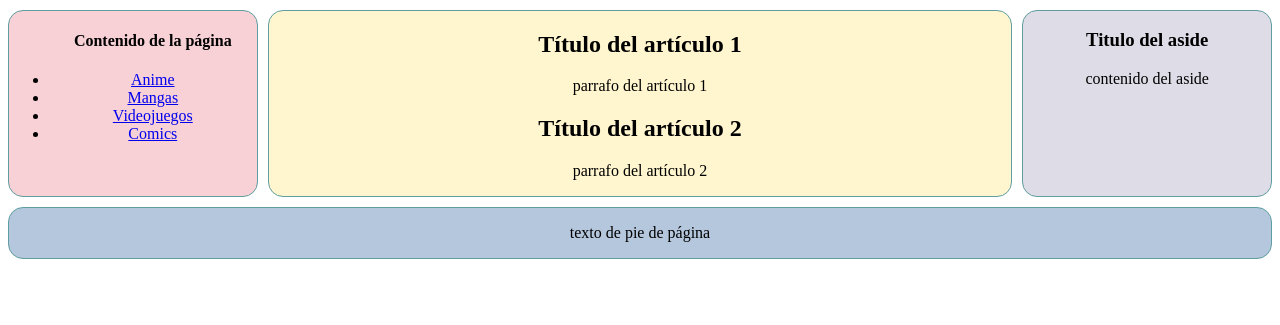
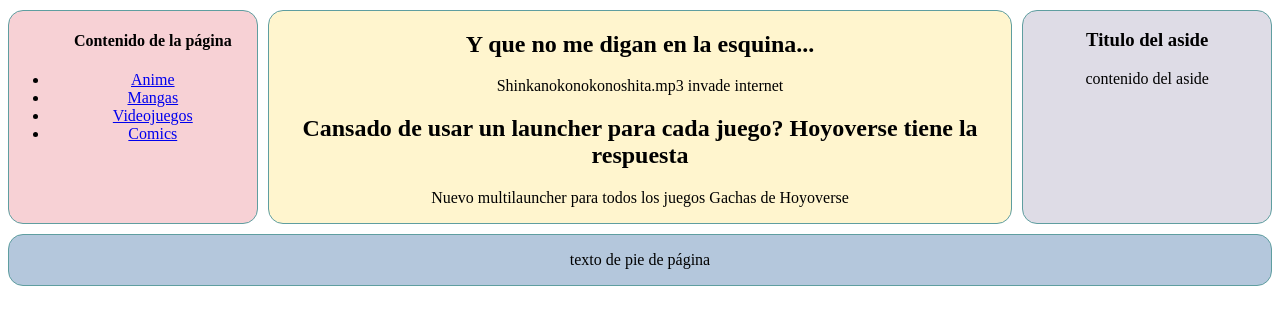
Before and after one commit to Held-Eisen/Desarrollo-Web, a plain HTML site: page ejercicio2/index.html in a window 1280 px wide. Shown: the part 131-456 px from the top of the page. Drawn offline with Linux system fonts and the light colour scheme.

Commit message:
update section

```diff
--- a/ejercicio2/index.html
+++ b/ejercicio2/index.html
@@ -42,12 +42,12 @@
         </nav>
         <section style="background-color: #FFF5CE;">
             <article>
-                <h2>Título del artículo 1</h2>
-                <p>parrafo del artículo 1</p>
+                <h2>Y que no me digan en la esquina...</h2>
+                <p>Shinkanokonokonoshita.mp3 invade internet</p>
             </article>
             <article>
-                <h2>Título del artículo 2</h2>
-                <p>parrafo del artículo 2</p>
+                <h2>Cansado de usar un launcher para cada juego? Hoyoverse tiene la respuesta </h2>
+                <p>Nuevo multilauncher para todos los juegos Gachas de Hoyoverse</p>
             </article>
         </section>
         <aside style="background-color:#DEDCE6 ;">
```
